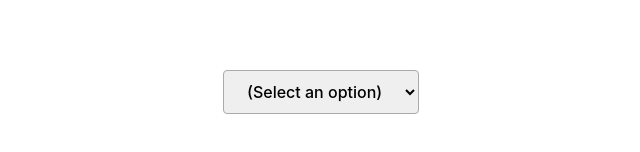
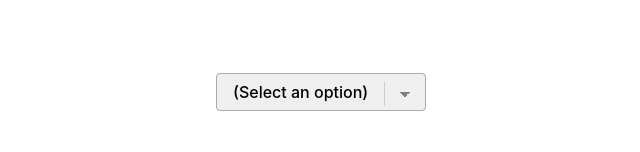
Before and after one commit to iviczl/object-detection, a React (Vite) app: page / in a window 1280 px wide. Shown: the part 308-460 px from the top of the page, without its empty margins (319-959 px from the left). Built offline with nearby package versions, Linux system fonts and the light colour scheme.

Commit message:
design fixes

```diff
--- a/src/components/VideoPlayer/VideoPlayer.css
+++ b/src/components/VideoPlayer/VideoPlayer.css
@@ -26,7 +26,7 @@
 .video-control {
   display: flex;
   align-items: center;
-  margin: 0;
+  margin-top: 1px;
   padding: 0;
   gap: 0.5em;
   outline: 1px solid #ccc;
@@ -45,17 +45,32 @@
   font-weight: 500;
   font-family: inherit;
   color: #1a1a1a;
-  border: 0;
-  width: 7em;
-  height: 3em;
+  border: 1px solid transparent;
+  width: 2.5em;
+  height: 2.5em;
   text-align: center;
-  /* padding: 0.6em 1.2em; */
-  background-color: #ccc;
+  background-color: #fff;
   cursor: pointer;
   transition: border-color 0.25s;
+  background-image: linear-gradient(45deg, #1a1a1a 50%, transparent 50%),
+    linear-gradient(135deg, #1a1a1a 50%, transparent 50%);
+  background-position: 50% calc(1.25em - 10px), 50% 1.25em;
+  background-size: 10px 10px, 10px 10px;
+  background-repeat: no-repeat;
 }
+
+.play-button.playing {
+  background-image: linear-gradient(to right, #1a1a1a, #1a1a1a),
+    linear-gradient(to right, #1a1a1a, #1a1a1a);
+  background-position: calc(50% - 5px) calc(1.25em - 10px),
+    calc(50% + 5px) calc(1.25em - 10px);
+  background-size: 5px 20px, 5px 20px;
+  background-repeat: no-repeat;
+}
+
 .play-button:hover {
   border: 1px solid #1a1a1a;
+  /* outline: 1px solid #1a1a1a; */
 }
 .play-button:disabled {
   color: #bbb;
--- a/src/components/VideoPlayer/VideoPlayer.tsx
+++ b/src/components/VideoPlayer/VideoPlayer.tsx
@@ -115,7 +115,12 @@ export function VideoPlayer({ children }: Props) {
       </div>
       <div className='video-control'>
         <button
-          className='play-button'
+          className={
+            'play-button' +
+            (currentVideo.value.playingState === PlayingState.Playing
+              ? ' playing'
+              : '')
+          }
           onClick={playAction}
           disabled={
             ![PlayingState.Paused, PlayingState.Playing].includes(
@@ -123,9 +128,9 @@ export function VideoPlayer({ children }: Props) {
             )
           }
         >
-          {currentVideo.value.playingState === PlayingState.Playing
+          {/* {currentVideo.value.playingState === PlayingState.Playing
             ? 'Pause'
-            : 'Play'}
+            : 'Play'} */}
         </button>
         <input
           className='video-slider'
--- a/src/components/VideoSelector/VideoSelector.css
+++ b/src/components/VideoSelector/VideoSelector.css
@@ -1,19 +1,48 @@
 .video-select {
+  display: inline-block;
   border-radius: 4px;
   border: 1px solid #aaaaaa;
-  padding: 0.6em 1.2em;
+  padding: 0.5em 3.5em 0.5em 1em;
+  box-sizing: border-box;
   font-size: 1em;
   font-weight: 500;
   font-family: inherit;
   cursor: pointer;
   transition: border-color 0.25s;
+
+  appearance: none;
+  /* arrow */
+  background-image: linear-gradient(45deg, transparent 50%, gray 50%),
+    linear-gradient(135deg, gray 50%, transparent 50%),
+    linear-gradient(to right, #ccc, #ccc);
+  background-position: calc(100% - 20px) calc(1em + 2px),
+    calc(100% - 15px) calc(1em + 2px), calc(100% - 2.5em) 0.5em;
+  background-size: 5px 5px, 5px 5px, 1px 1.5em;
+  background-repeat: no-repeat;
 }
 
 .video-select:hover {
   border-color: #1a1a1a;
+  background-image: linear-gradient(45deg, transparent 50%, #1a1a1a 50%),
+    linear-gradient(135deg, #1a1a1a 50%, transparent 50%),
+    linear-gradient(to right, #ccc, #ccc);
+  background-position: calc(100% - 20px) calc(1em + 2px),
+    calc(100% - 15px) calc(1em + 2px), calc(100% - 2.5em) 0.5em;
+  background-size: 5px 5px, 5px 5px, 1px 1.5em;
+  background-repeat: no-repeat;
 }
 
 .video-select:focus,
 .video-select:focus-visible {
-  border: 1px solid #aaaaaa;
+  outline: 0;
 }
+
+.video-select:focus-within {
+  background-image: linear-gradient(135deg, transparent 50%, #1a1a1a 50%),
+    linear-gradient(45deg, #1a1a1a 50%, transparent 50%),
+    linear-gradient(to right, #ccc, #ccc);
+  background-position: calc(100% - 20px) calc(1em + 2px),
+    calc(100% - 15px) calc(1em + 2px), calc(100% - 2.5em) 0.5em;
+  background-size: 5px 5px, 5px 5px, 1px 1.5em;
+  background-repeat: no-repeat;
+}
--- a/src/components/VideoSelector/VideoSelector.tsx
+++ b/src/components/VideoSelector/VideoSelector.tsx
@@ -1,4 +1,4 @@
-import { ChangeEvent } from 'react'
+import { ChangeEvent, useRef } from 'react'
 import { currentVideo } from '../../state'
 import './VideoSelector.css'
 
@@ -9,7 +9,11 @@ const videos = [
 const VIDEO_EXTENSION = '.mp4'
 
 export function VideoSelector() {
+  const selector = useRef<HTMLSelectElement>(null)
   const selectVideo = (value: string) => {
+    if (selector.current) {
+      selector.current.blur()
+    }
     currentVideo.value = {
       ...currentVideo.value,
       name: value,
@@ -23,6 +27,7 @@ export function VideoSelector() {
       onChange={(e: ChangeEvent<HTMLSelectElement>) =>
         selectVideo(e.target.value)
       }
+      ref={selector}
     >
       <option value=''>(Select an option)</option>
       {videos.map((video) => {
```
